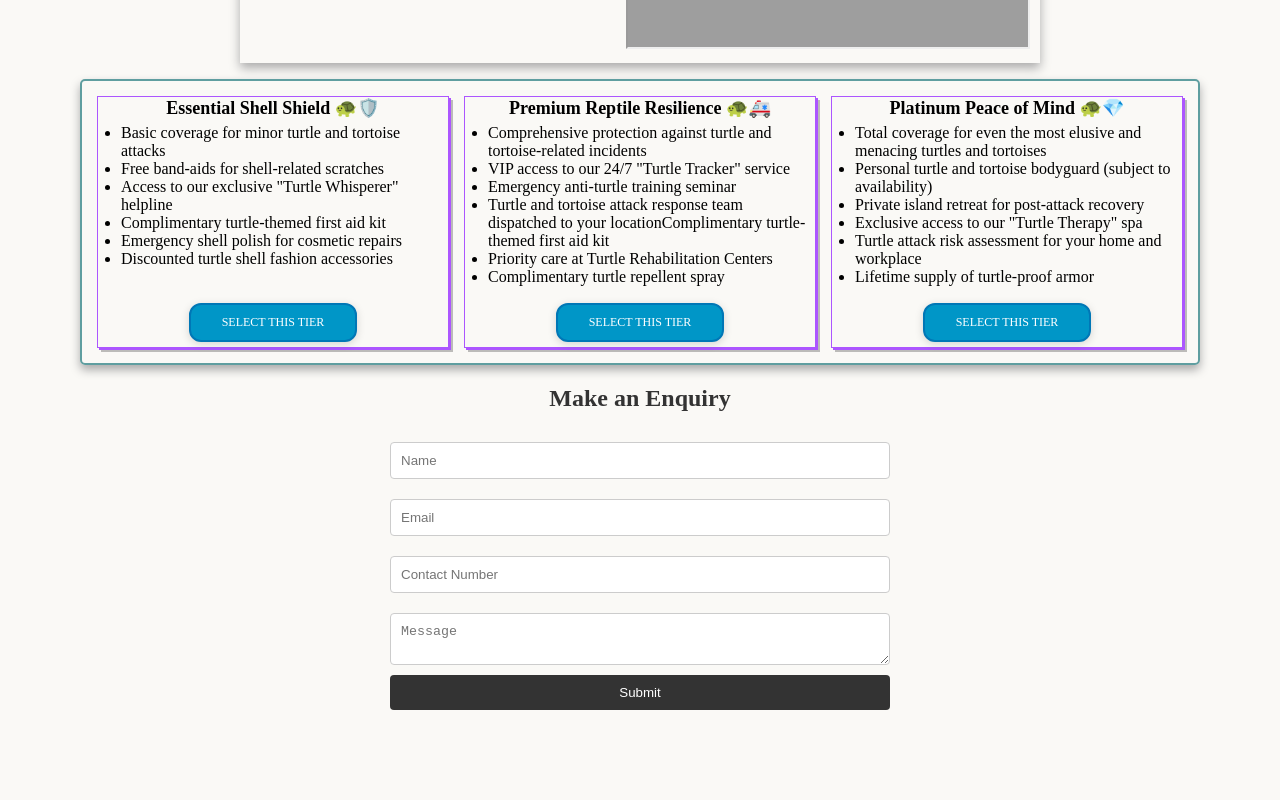
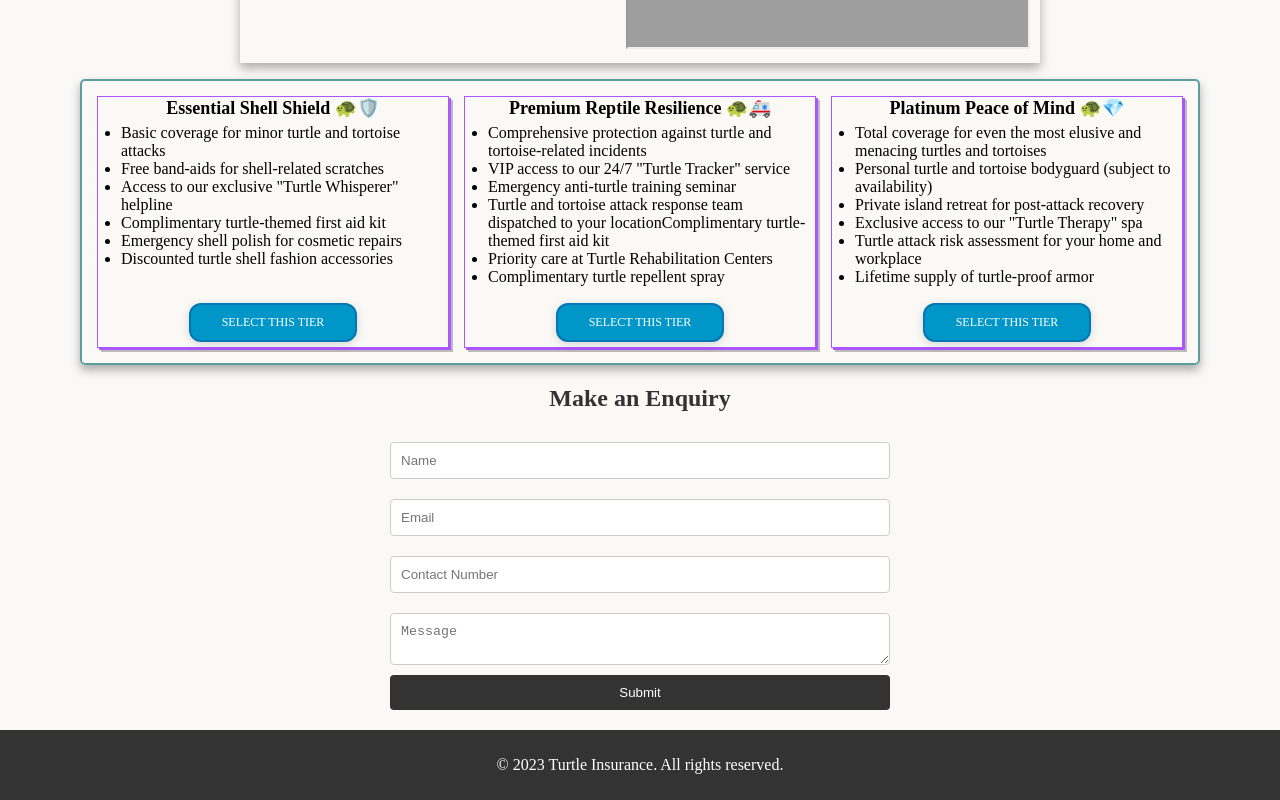
Before and after one commit to vasbariampas/turtle-insurance, a React (Create React App) app: page / in a window 1280 px wide. Shown: the part 528-1328 px from the top of the page. Before the commit the page ends 1238 px from the top, so only its background shows below. Built offline with nearby package versions, Linux system fonts and the light colour scheme; grey boxes are pictures that could not be loaded.

Commit message:
Added footer (page completed)

```diff
--- a/public/index.html
+++ b/public/index.html
@@ -15,6 +15,22 @@
       user's mobile device or desktop. See https://developers.google.com/web/fundamentals/web-app-manifest/
     -->
     <link rel="manifest" href="%PUBLIC_URL%/manifest.json" />
+    <style>
+      /* CSS for the footer */
+      .footer {
+          background-color: #333;
+          color: #fff;
+          padding: 10px 0;
+          margin-top: 20px;
+          text-align: center;
+          font-size: 16px;
+      }
+
+      /* CSS for the copyright message */
+      .copyright {
+          font-size: 14px;
+      }
+  </style>
     <!--
       Notice the use of %PUBLIC_URL% in the tags above.
       It will be replaced with the URL of the `public` folder during the build.
@@ -40,4 +56,9 @@
       To create a production bundle, use `npm run build` or `yarn build`.
     -->
   </body>
+  <footer class="footer">
+    <div class="container">
+        <p>&copy; 2023 Turtle Insurance. All rights reserved.</p>
+    </div>
+</footer>
 </html>
--- a/src/App.jsx
+++ b/src/App.jsx
@@ -18,14 +18,19 @@ export default function App(){
 
    function onNavButtonClick(elementId){
       const element = document.getElementById(elementId);
-      element.scrollIntoView();
+      element.scrollIntoView({ block: "center"});
+   }
+
+   function onProductSelected(packageName){
+      setSelectedPackage(packageName);
+      onNavButtonClick("enquiryform");
    }
 
    return (
       <>
          <NavigationHeader onNavButtonClick={onNavButtonClick} />
          <Home />
-         <Products onSelect={(selection) => setSelectedPackage(selection)} />
+         <Products onSelect={onProductSelected} />
          <Form selectedPackage={selectedPackage} />
       </>
    )
--- a/src/components/Form.jsx
+++ b/src/components/Form.jsx
@@ -3,17 +3,16 @@ import "../styles/form.css";
 
 export default function EnquiryForm({selectedPackage}) {
   const [formData, setFormData] = useState({
-    name: '',
-    email: '',
-    contactNumber: '',
-    message: '',
+    name: "",
+    email: "",
+    contactNumber: "",
+    message: "",
   });
 
   useEffect(() => {
-   if(selectedPackage){
-      setFormData({...formData, message: `Hello, I would like to know more about ${selectedPackage}. Please get in touch on the provided email. Thank you.`})
-   }// eslint-disable-next-line
-  }, [])
+    if (selectedPackage && selectedPackage.trim() !== "")
+    setFormData(formData => ({...formData, message: `Hello, I would like to know more about ${selectedPackage}. Please get in touch on the provided email. Thank you.`}))
+  }, [selectedPackage])
 
   const handleChange = (e) => {
     const { name, value } = e.target;
@@ -22,10 +21,6 @@ export default function EnquiryForm({selectedPackage}) {
 
   const handleSubmit = (e) => {
     e.preventDefault();
-    // Add code to send the form data to your email here
-    //console.log('Form data submitted:', formData);
-
-
   };
 
   return (
```
